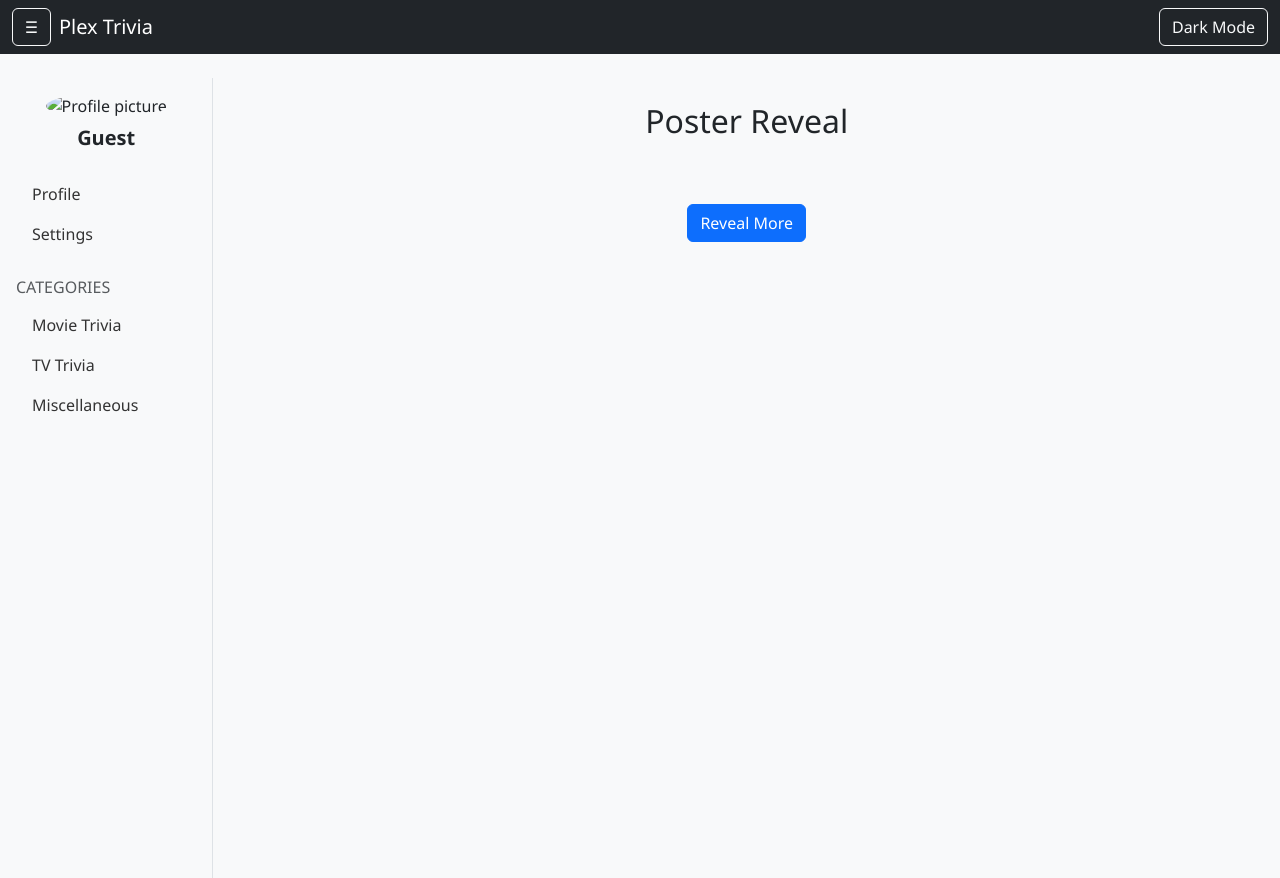
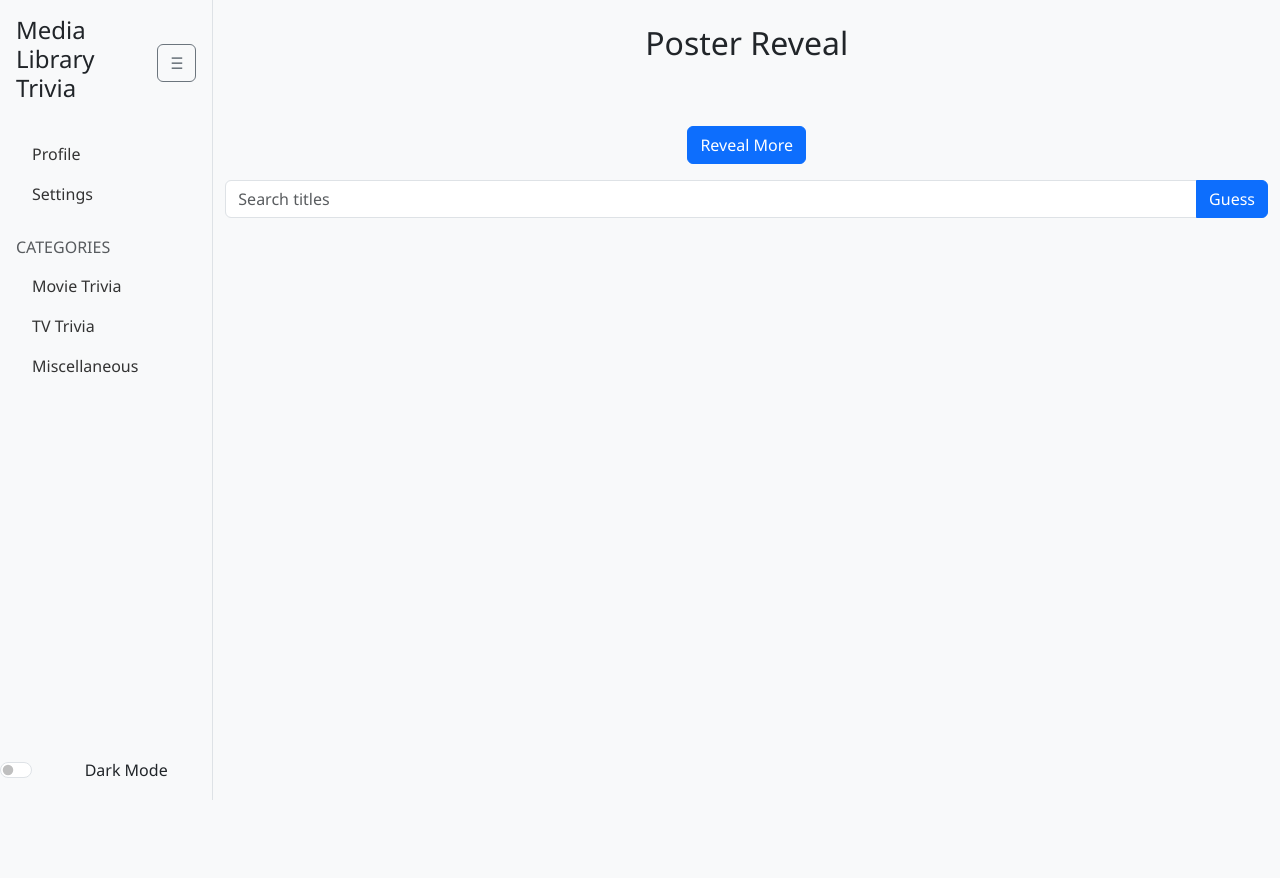
Before and after one commit to chanzer0/media-server-trivia, a Flask app: page /game/poster in a window 1280 px wide. After the commit the page ends 800 px from the top, so only its background shows below. Run offline with Flask 3, Linux system fonts and the light colour scheme; data that the repository does not hold is empty; some libraries are stand-ins or nearby versions.

Commit message:
Enhance UI dark mode and poster game

```diff
--- a/app/static/base.js
+++ b/app/static/base.js
@@ -2,7 +2,7 @@
 function initLayoutControls() {
   const sidebar = document.querySelector('.sidebar');
   const toggleSidebar = document.getElementById('toggleSidebar');
-  const toggleDark = document.getElementById('toggleDark');
+  const darkSwitch = document.getElementById('darkSwitch');
   const body = document.body;
 
   toggleSidebar.addEventListener('click', () => {
@@ -12,16 +12,16 @@ function initLayoutControls() {
   function setDark(enabled) {
     body.classList.toggle('dark-mode', enabled);
     localStorage.setItem('darkMode', enabled ? '1' : '0');
+    darkSwitch.checked = enabled;
   }
 
-  toggleDark.addEventListener('click', () => {
-    setDark(!body.classList.contains('dark-mode'));
+  darkSwitch.addEventListener('change', () => {
+    setDark(darkSwitch.checked);
   });
 
   // load saved mode
-  if (localStorage.getItem('darkMode') === '1') {
-    body.classList.add('dark-mode');
-  }
+  const saved = localStorage.getItem('darkMode') === '1';
+  setDark(saved);
 }
 
 document.addEventListener('DOMContentLoaded', initLayoutControls);
--- a/app/static/poster.js
+++ b/app/static/poster.js
@@ -5,6 +5,9 @@ document.addEventListener('DOMContentLoaded', () => {
   const summary = document.getElementById('posterSummary');
   const revealBtn = document.getElementById('posterReveal');
   const result = document.getElementById('posterAnswer');
+  const guessInput = document.getElementById('posterGuessInput');
+  const guessBtn = document.getElementById('posterGuessBtn');
+  const titleList = document.getElementById('titleList');
   let data = null;
   let blur = 15;
   let count = 3;
@@ -16,6 +19,16 @@ document.addEventListener('DOMContentLoaded', () => {
       img.src = data.poster;
     }
     summary.textContent = data.summary.split(' ').slice(0, count).join(' ') + '...';
+  }
+
+  async function loadTitles() {
+    const res = await fetch('/api/library');
+    const library = await res.json();
+    [...library.movies, ...library.shows].forEach(t => {
+      const opt = document.createElement('option');
+      opt.value = t;
+      titleList.appendChild(opt);
+    });
   }
 
   revealBtn.addEventListener('click', () => {
@@ -35,5 +48,18 @@ document.addEventListener('DOMContentLoaded', () => {
     }
   });
 
+  guessBtn.addEventListener('click', () => {
+    const guess = guessInput.value.trim().toLowerCase();
+    if (!data) return;
+    if (guess === data.title.toLowerCase()) {
+      result.innerHTML = `<div class='alert alert-success'>Correct! It was ${data.title}</div>`;
+      revealBtn.disabled = true;
+      guessBtn.disabled = true;
+    } else {
+      result.innerHTML = `<div class='alert alert-danger'>Try again!</div>`;
+    }
+  });
+
+  loadTitles();
   init();
 });
--- a/app/static/style.css
+++ b/app/static/style.css
@@ -5,10 +5,6 @@ body {
 body.dark-mode {
   background-color: #121212;
   color: #e0e0e0;
-}
-
-body.dark-mode .navbar {
-  background-color: #1f1f1f;
 }
 
 body.dark-mode .sidebar {
@@ -21,11 +17,35 @@ body.dark-mode .card {
   color: #e0e0e0;
 }
 
+body.dark-mode .sidebar .nav-link:hover {
+  background-color: #343a40;
+}
+
+body.dark-mode .form-control {
+  background-color: #343a40;
+  color: #e0e0e0;
+  border-color: #555;
+}
+
+body.dark-mode .progress {
+  background-color: #343a40;
+}
+
+body.dark-mode .bg-light {
+  background-color: #1f1f1f !important;
+}
+
+body.dark-mode .btn-outline-secondary {
+  color: #e0e0e0;
+  border-color: #e0e0e0;
+}
+
 .sidebar {
   background-color: #f8f9fa;
   min-height: 100vh;
   border-right: 1px solid #dee2e6;
   transition: width 0.3s ease;
+  position: relative;
 }
 
 .sidebar.collapsed {
@@ -34,7 +54,8 @@ body.dark-mode .card {
 
 .sidebar.collapsed .nav-link,
 .sidebar.collapsed h6,
-.sidebar.collapsed .text-center {
+.sidebar.collapsed .text-center,
+.sidebar.collapsed .dark-switch-container {
   display: none;
 }
 
@@ -46,6 +67,13 @@ body.dark-mode .card {
 .sidebar .nav-link:hover {
   background-color: #e9ecef;
   transition: background-color 0.3s ease;
+}
+
+.dark-switch-container {
+  position: absolute;
+  bottom: 1rem;
+  left: 0;
+  width: 100%;
 }
 
 .card-hover {
--- a/app/templates/base.html
+++ b/app/templates/base.html
@@ -8,21 +8,12 @@
     <link rel="stylesheet" href="{{ url_for('static', filename='style.css') }}">
   </head>
   <body class="bg-light">
-    <nav class="navbar navbar-dark bg-dark mb-4">
-      <div class="container-fluid d-flex align-items-center">
-        <button id="toggleSidebar" class="btn btn-outline-light me-2">&#9776;</button>
-        <span class="navbar-brand mb-0 h1">Plex Trivia</span>
-        <div class="ms-auto">
-          <button id="toggleDark" class="btn btn-outline-light">Dark Mode</button>
-        </div>
-      </div>
-    </nav>
     <div class="container-fluid">
       <div class="row flex-nowrap">
         <aside class="sidebar col-12 col-md-3 col-lg-2 p-3">
-          <div class="text-center mb-4">
-            <img src="https://via.placeholder.com/80" class="rounded-circle mb-2" alt="Profile picture">
-            <h5 class="fw-bold">Guest</h5>
+          <div class="d-flex justify-content-between align-items-center mb-4">
+            <a href="{{ url_for('main.index') }}" class="h4 text-decoration-none text-reset">Media Library Trivia</a>
+            <button id="toggleSidebar" class="btn btn-outline-secondary ms-2">&#9776;</button>
           </div>
           <ul class="nav flex-column mb-4">
             <li class="nav-item"><a class="nav-link" href="#">Profile</a></li>
@@ -34,6 +25,10 @@
             <li class="nav-item"><a class="nav-link" href="#">TV Trivia</a></li>
             <li class="nav-item"><a class="nav-link" href="#">Miscellaneous</a></li>
           </ul>
+          <div class="dark-switch-container form-check form-switch text-center mt-4">
+            <input class="form-check-input" type="checkbox" id="darkSwitch">
+            <label class="form-check-label" for="darkSwitch">Dark Mode</label>
+          </div>
         </aside>
         <main class="col py-4">
           {% block content %}{% endblock %}
--- a/app/templates/game_poster.html
+++ b/app/templates/game_poster.html
@@ -6,6 +6,11 @@
   <img id="posterImg" style="max-width:100%;filter:blur(15px);" class="mb-3" />
   <p id="posterSummary" class="mb-3"></p>
   <button id="posterReveal" class="btn btn-primary">Reveal More</button>
+  <div class="input-group my-3">
+    <input id="posterGuessInput" list="titleList" class="form-control" placeholder="Search titles">
+    <datalist id="titleList"></datalist>
+    <button class="btn btn-primary" id="posterGuessBtn">Guess</button>
+  </div>
   <div id="posterAnswer" class="mt-3"></div>
 </div>
 <script src="{{ url_for('static', filename='poster.js') }}"></script>
```
